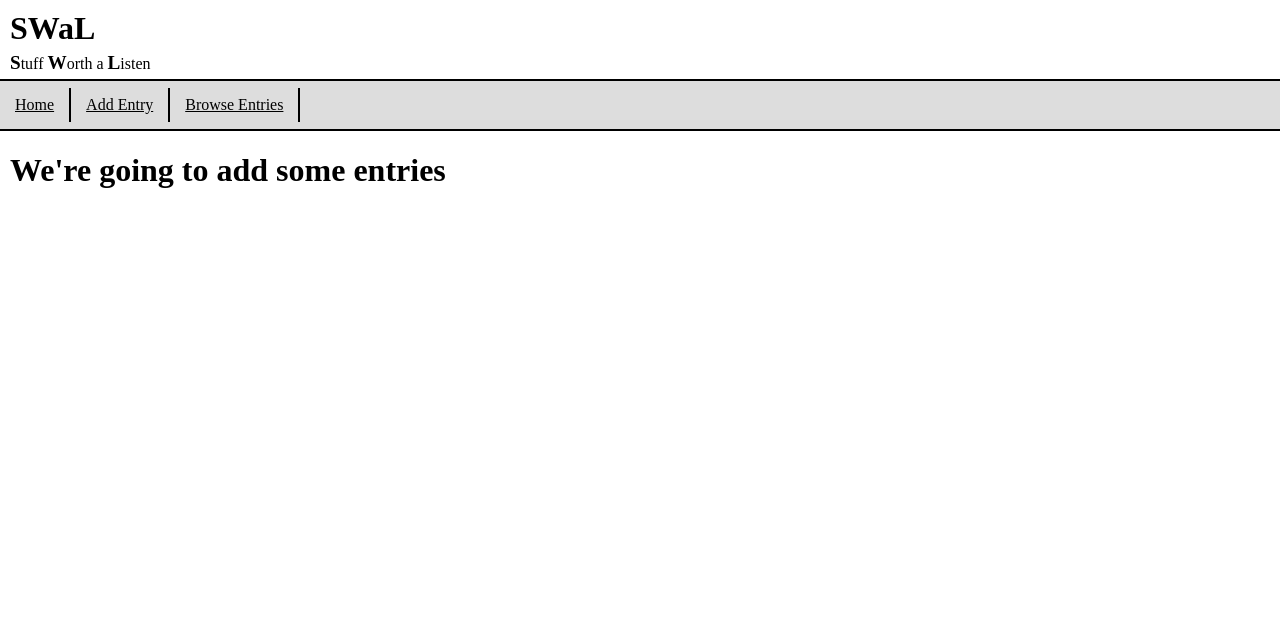
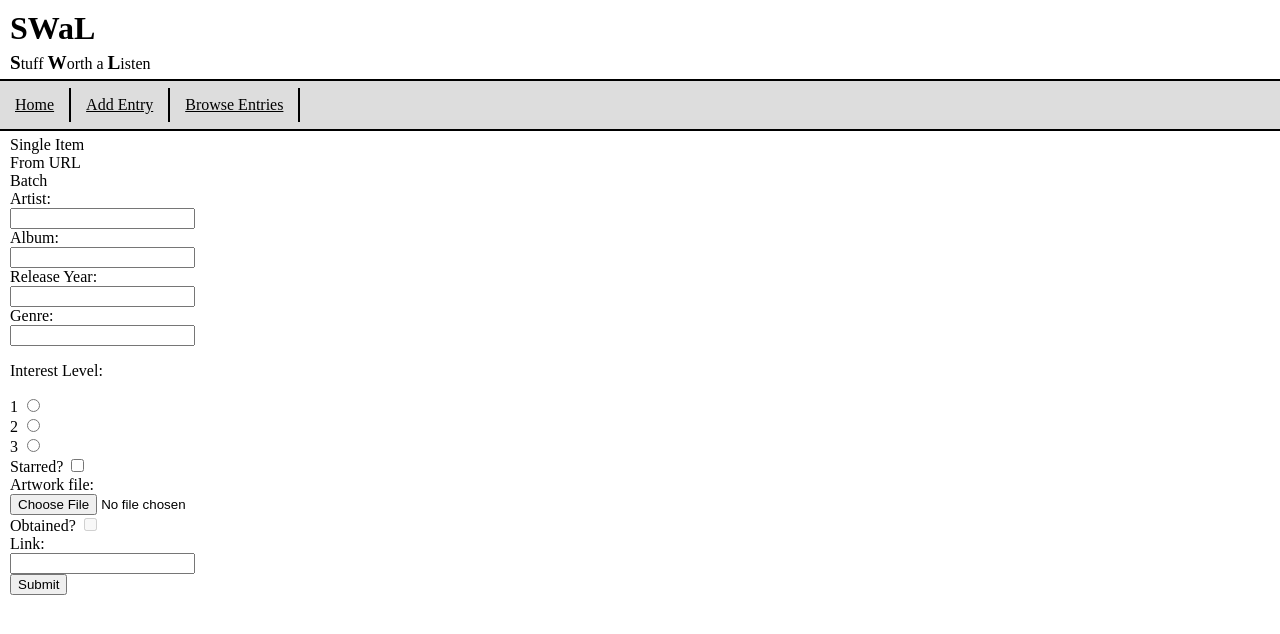
Before and after one commit to beqpolk1/swal, a Flask app: page /add_entry in a window 1280 px wide. Shown: the top 634 px of the page. Run offline with Flask 3, Linux system fonts and the light colour scheme.

Commit message:
Add form elements for single entry add

```diff
--- a/services/web/templates/add_entry.html.j2
+++ b/services/web/templates/add_entry.html.j2
@@ -8,5 +8,55 @@
 {% endblock %}
 
 {% block content %}
-    <h1>We're going to add some entries</h1>
+    <div class="add_mode_toggle">
+        <div class="add_mode">
+            Single Item
+        </div>
+
+        <div class="add_mode">
+            From URL
+        </div>
+
+        <div class="add_mode">
+            Batch
+        </div>
+    </div>
+
+    <div class="add_form">
+        <form>
+            <label for="artist">Artist:</label><br>
+            <input type="text" id="artist" name="artist"><br>
+
+            <label for="album">Album:</label><br>
+            <input type="text" id="album" name="album"><br>
+
+            <label for="release_year">Release Year:</label><br>
+            <input type="text" id="release_year" name="release_year"><br>
+
+            <label for="genre">Genre:</label><br>
+            <input type="text" id="genre" name="genre"><br>
+
+            <p>Interest Level:</p>
+            <label for="interest_1">1</label>
+            <input type="radio" id="interest_1" name="interest_level" value="1"><br>
+            <label for="interest_2">2</label>
+            <input type="radio" id="interest_2" name="interest_level" value="2"><br>
+            <label for="interest_3">3</label>
+            <input type="radio" id="interest_3" name="interest_level" value="3"><br>
+
+            <label for="is_starred">Starred?</label>
+            <input type="checkbox" id="is_starred" name="is_starred" value="true"><br>
+
+            <label for="artwork">Artwork file:</label><br>
+            <input type="file" id="artwork" name="artwork"><br>
+
+            <label for="is_obtained" class="disabled">Obtained?</label>
+            <input type="checkbox" id="is_obtained" name="is_obtained" value="true" disabled><br>
+
+            <label for="link">Link:</label><br>
+            <input type="url" id="link" name="link"><br>
+
+             <input type="submit" value="Submit">
+        </form>
+    </div>
 {% endblock %}
```
